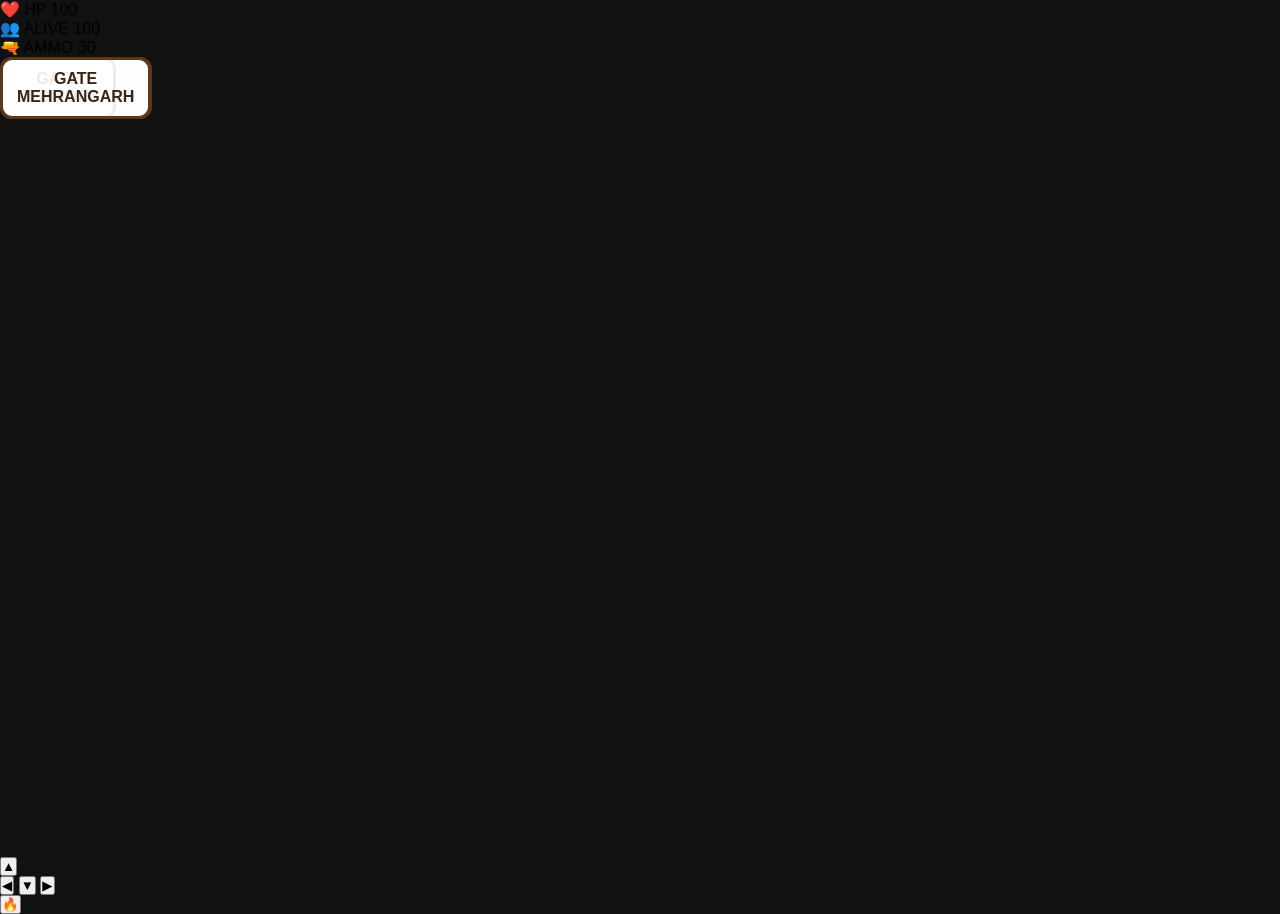
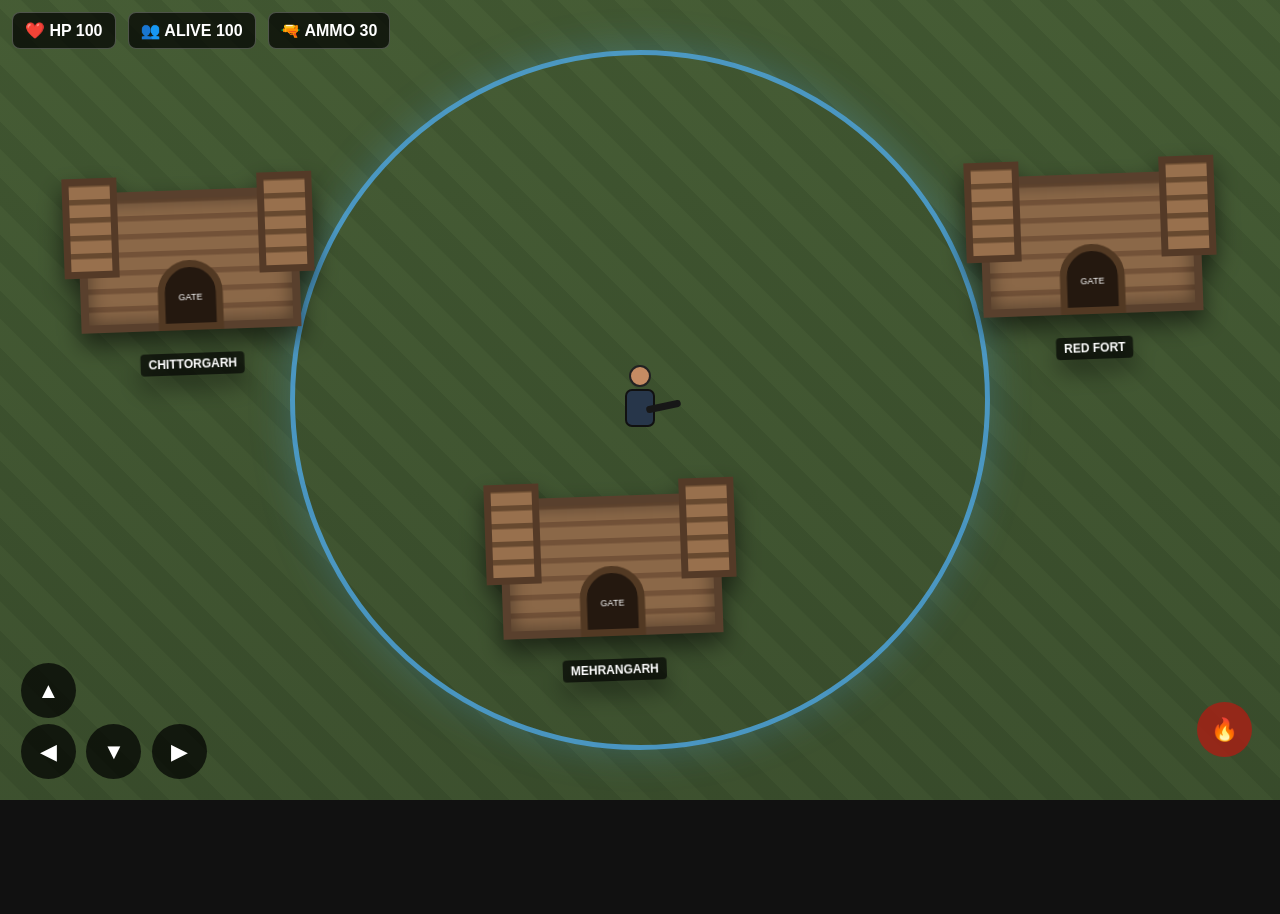
Before and after one commit to sharmaa70951-cyber/Indian-battle-royale-, a plain HTML site: page index.html in a window 1280 px wide. After the commit the page ends 800 px from the top, so only its background shows below. Drawn offline with Linux system fonts and the light colour scheme.

Commit message:
Update style.css

```diff
--- a/style.css
+++ b/style.css
@@ -5,284 +5,223 @@
 }
 
 body {
-  font-family: Arial, sans-serif;
   overflow: hidden;
   background: #111;
-}
-
-/* ================= LOBBY ================= */
-
-#lobby {
-  width: 100vw;
-  height: 100vh;
-  background: linear-gradient(#202020, #6b4828);
-  position: relative;
-  text-align: center;
+  font-family: Arial, sans-serif;
   color: white;
 }
 
-.game-title {
-  padding-top: 25px;
-  font-size: 25px;
+#game {
+  position: relative;
+  width: 100vw;
+  height: 100vh;
+  overflow: hidden;
+
+  background:
+    linear-gradient(rgba(30,45,25,.25), rgba(20,30,18,.35)),
+    repeating-linear-gradient(
+      45deg,
+      #536c3e 0px,
+      #536c3e 20px,
+      #4b6338 21px,
+      #4b6338 40px
+    );
+}
+
+/* HUD */
+
+#hud {
+  position: fixed;
+  z-index: 50;
+  top: 12px;
+  left: 12px;
+  display: flex;
+  gap: 12px;
+  flex-wrap: wrap;
+}
+
+#hud div {
+  background: rgba(0,0,0,.7);
+  border: 1px solid rgba(255,255,255,.25);
+  padding: 8px 12px;
+  border-radius: 8px;
   font-weight: bold;
 }
 
-.player {
+/* SAFE ZONE */
+
+#zone {
   position: absolute;
-  top: 25%;
+  width: 700px;
+  height: 700px;
+  border: 5px solid rgba(80,180,255,.7);
+  border-radius: 50%;
   left: 50%;
-  transform: translateX(-50%);
-  font-size: 100px;
+  top: 50%;
+  transform: translate(-50%,-50%);
+  box-shadow: 0 0 40px rgba(80,180,255,.25);
 }
 
-.coins {
-  position: absolute;
-  top: 75px;
-  right: 15px;
-  background: #222;
-  padding: 10px 15px;
-  border-radius: 20px;
-}
-
-#startBtn {
-  position: absolute;
-  bottom: 110px;
-  left: 50%;
-  transform: translateX(-50%);
-  width: 220px;
-  padding: 18px;
-  border: none;
-  border-radius: 12px;
-  background: #ffb300;
-  color: #111;
-  font-size: 25px;
-  font-weight: bold;
-  cursor: pointer;
-}
-
-.menu {
-  position: absolute;
-  bottom: 20px;
-  width: 100%;
-  display: flex;
-  justify-content: center;
-  gap: 8px;
-}
-
-.menu button {
-  padding: 10px;
-  border: none;
-  border-radius: 8px;
-}
-
-/* ================= GAME ================= */
-
-#game {
-  width: 100vw;
-  height: 100vh;
-  position: relative;
-}
-
-/* TOP BAR */
-
-.topbar {
-  position: absolute;
-  z-index: 10;
-  top: 10px;
-  left: 10px;
-  right: 10px;
-
-  display: flex;
-  justify-content: space-between;
-
-  color: white;
-  background: #222c;
-  padding: 12px;
-  border-radius: 10px;
-}
-
-/* ================= MAP ================= */
-
-#map {
-  width: 100%;
-  height: 100%;
-  position: relative;
-  overflow: hidden;
-
-  background:
-    radial-gradient(circle at 15% 25%, #567d3d 0 2%, transparent 2.5%),
-    radial-gradient(circle at 30% 70%, #567d3d 0 3%, transparent 3.5%),
-    radial-gradient(circle at 55% 35%, #567d3d 0 2.5%, transparent 3%),
-    radial-gradient(circle at 75% 75%, #567d3d 0 3%, transparent 3.5%),
-    radial-gradient(circle at 90% 40%, #567d3d 0 2%, transparent 2.5%),
-
-    repeating-linear-gradient(
-      20deg,
-      #c99b59 0px,
-      #c99b59 45px,
-      #b98749 46px,
-      #b98749 90px
-    );
-}
-
-/* ================= TREES ================= */
-
-#map::before {
-  content:
-    "🌳   🌳      🌴      🌳   🌲
-     🌳      🌲      🌳      🌴
-     🌴       🌳      🌳       🌲
-     🌳      🌲       🌳      🌳";
-
-  position: absolute;
-  inset: 0;
-
-  padding: 80px 20px;
-
-  font-size: 30px;
-  line-height: 100px;
-  word-spacing: 25px;
-
-  opacity: 0.75;
-
-  pointer-events: none;
-}
-
-/* ================= FORTS ================= */
+/* FORTS */
 
 .fort {
   position: absolute;
+  width: 250px;
+  height: 190px;
+  transform: rotate(-2deg);
+  filter: drop-shadow(0 12px 12px rgba(0,0,0,.55));
+}
 
-  padding: 10px 14px;
+.fort .wall {
+  position: absolute;
+  inset: 30px 15px 20px;
+  background:
+    repeating-linear-gradient(
+      0deg,
+      #8b6848 0px,
+      #8b6848 12px,
+      #735238 13px,
+      #735238 18px
+    );
+  border: 8px solid #59402d;
+  box-shadow: inset 0 0 20px rgba(0,0,0,.45);
+}
 
-  background: rgba(255,255,255,0.9);
-
-  border: 3px solid #5b371b;
-
-  border-radius: 12px;
-
-  text-align: center;
-
-  font-weight: bold;
-
-  color: #3b2412;
-
+.fort .tower {
+  position: absolute;
+  width: 55px;
+  height: 100px;
+  top: 15px;
+  background:
+    repeating-linear-gradient(
+      0deg,
+      #98704d 0px,
+      #98704d 12px,
+      #67492f 13px,
+      #67492f 18px
+    );
+  border: 7px solid #543a27;
   z-index: 3;
 }
 
-.fort1 {
-  top: 25%;
-  left: 20%;
+.t1 {
+  left: 0;
 }
 
-.fort2 {
-  top: 50%;
-  left: 65%;
+.t2 {
+  right: 0;
 }
 
-.fort3 {
-  top: 20%;
-  right: 8%;
+.gate {
+  position: absolute;
+  z-index: 5;
+  width: 65px;
+  height: 70px;
+  bottom: 20px;
+  left: 50%;
+  transform: translateX(-50%);
+  background: #24180f;
+  border: 7px solid #523923;
+  border-radius: 35px 35px 0 0;
+  text-align: center;
+  padding-top: 25px;
+  font-size: 9px;
 }
 
-/* ================= PLAYER ================= */
+.fort span {
+  position: absolute;
+  bottom: -25px;
+  left: 50%;
+  transform: translateX(-50%);
+  background: rgba(0,0,0,.65);
+  padding: 4px 8px;
+  border-radius: 4px;
+  font-size: 12px;
+  font-weight: bold;
+  white-space: nowrap;
+}
+
+/* LOCATIONS */
+
+.chittor {
+  left: 5%;
+  top: 20%;
+}
+
+.redfort {
+  right: 5%;
+  top: 18%;
+}
+
+.mehrangarh {
+  left: 38%;
+  bottom: 18%;
+}
+
+/* PLAYER */
 
 #player {
   position: absolute;
-
   left: 50%;
-  top: 55%;
-
-  font-size: 55px;
-
-  transform: translate(-50%, -50%);
-
-  z-index: 5;
+  top: 52%;
+  width: 38px;
+  height: 70px;
+  transform: translate(-50%,-50%);
+  z-index: 20;
 }
 
-/* ================= CONTROLS ================= */
-
-.controls {
-  position: absolute;
-
-  bottom: 20px;
-  left: 20px;
-
-  text-align: center;
-
-  z-index: 10;
+.head {
+  width: 22px;
+  height: 22px;
+  background: #c58b63;
+  border-radius: 50%;
+  margin: auto;
+  border: 2px solid #222;
 }
 
-.controls button {
-  width: 50px;
-  height: 50px;
-
-  margin: 2px;
-
-  font-size: 20px;
-
-  border: none;
-
-  border-radius: 10px;
-
-  background: #ffffffcc;
-}
-/* ================= MATCH FOUND ================= */
-
-#matchScreen {
-  position: fixed;
-  inset: 0;
-  z-index: 50;
-
-  display: none;
-
-  background: rgba(0, 0, 0, 0.92);
-
-  color: white;
-  text-align: center;
-
-  padding-top: 25vh;
+.body {
+  width: 30px;
+  height: 38px;
+  background: #27364a;
+  margin: 2px auto;
+  border-radius: 7px;
+  border: 2px solid #111;
 }
 
-.match-title {
-  font-size: 36px;
-  font-weight: bold;
-  letter-spacing: 2px;
+.gun {
+  position: absolute;
+  width: 35px;
+  height: 7px;
+  background: #171717;
+  right: -22px;
+  top: 38px;
+  transform: rotate(-12deg);
+  border-radius: 3px;
 }
 
-.match-count {
-  margin-top: 18px;
-  font-size: 24px;
+/* CONTROLS */
+
+#controls {
+  position: fixed;
+  z-index: 100;
+  bottom: 18px;
+  left: 18px;
 }
 
-#countdown {
-  margin-top: 25px;
-  font-size: 70px;
-  font-weight: bold;
+#controls button {
+  width: 55px;
+  height: 55px;
+  margin: 3px;
+  border: 0;
+  border-radius: 50%;
+  background: rgba(0,0,0,.7);
+  color: white;
+  font-size: 22px;
 }
 
-.match-info {
-  margin-top: 15px;
-  font-size: 18px;
-  opacity: 0.8;
+#fire {
+  position: fixed;
+  right: 25px;
+  bottom: 40px;
+  background: rgba(170,30,20,.8) !important;
 }
-
-
-/* ================= TRAIN ================= */
-
-#train {
-  display: none;
-
-  position: absolute;
-
-  z-index: 20;
-
-  top: 43%;
-  left: -120px;
-
-  font-size: 75px;
-
-  transition: left 8s linear;
-
-  filter: drop-shadow(0 5px 4px rgba(0,0,0,0.5));
-}
```
